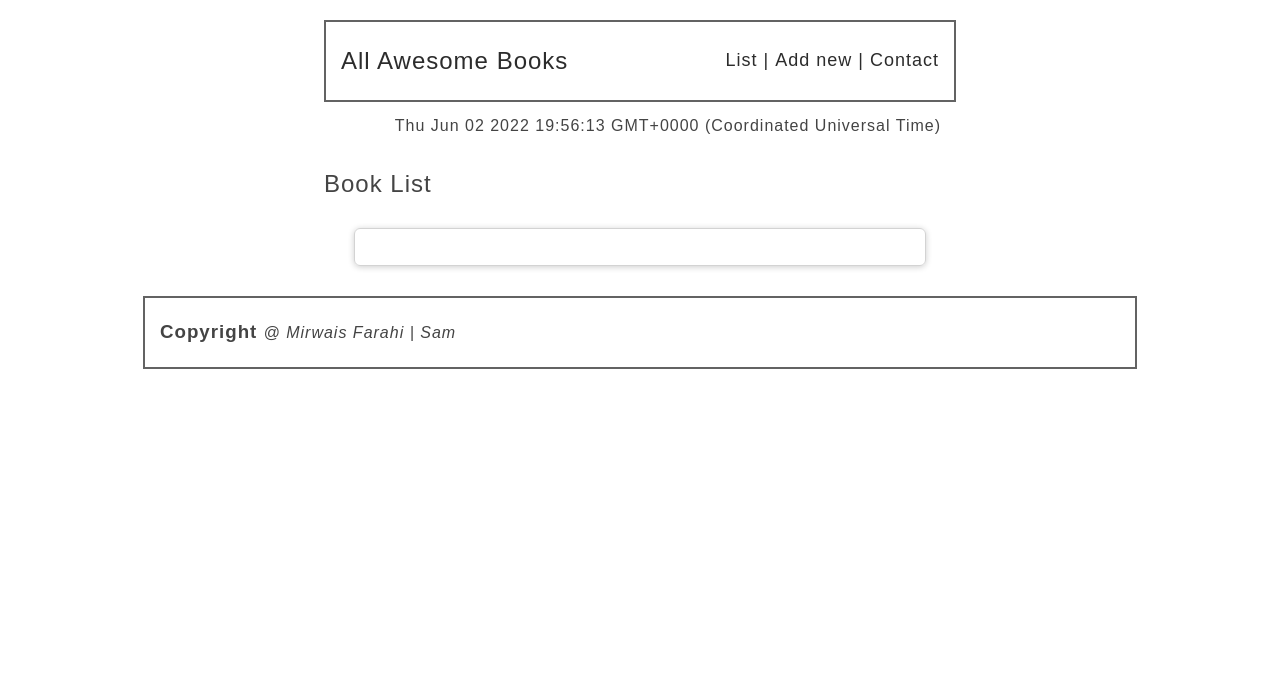
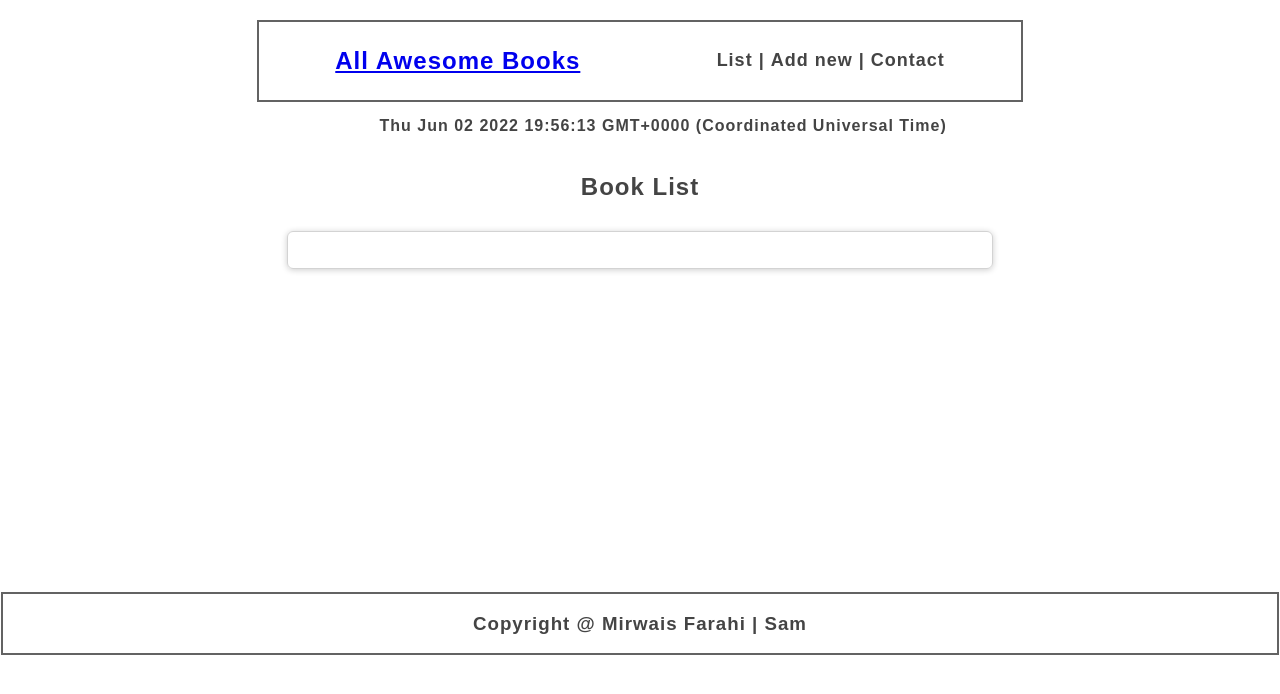
Before and after one commit to mirwaisfarahi/Awesome-Books, a website: page index.html in a window 1280 px wide. Drawn offline with Linux system fonts and the light colour scheme.

Commit message:
Edit style.css File

```diff
--- a/css/style.css
+++ b/css/style.css
@@ -2,13 +2,17 @@ body {
   font-family: sans-serif;
   color: #444;
   letter-spacing: 1px;
+  padding: 0;
+  margin: 1px;
+  font-weight: bold;
 }
 
 /* Nav Bar Style */
 
-.first-heading {
+.logo {
   text-decoration: none;
-  color: #2c2c2c;
+  color: #444;
+  font-size: 18px;
 }
 
 nav {
@@ -16,7 +20,7 @@ nav {
   align-items: center;
   justify-content: space-between;
   border: 2px solid rgb(99, 99, 99);
-  padding: 5px 15px;
+  padding: 5px 10%;
 }
 
 .nav-items {
@@ -27,18 +31,27 @@ nav {
 .nav-link {
   text-decoration: none;
   font-size: 18px;
-  color: #2c2c2c;
+  color: #444;
 }
 
-h1,
-h2 {
-  font-weight: normal;
+.date {
+  display: flex;
+  justify-content: flex-end;
+  margin: 2% 10% 5% 0;
 }
 
+/* Book Section */
+
 #wrapper {
-  width: 50%;
+  width: 60%;
+  height: 100%;
+  min-height: 69vh;
   max-width: 960px;
   margin: 20px auto;
+}
+
+.list-heading {
+  text-align: center;
 }
 
 #book-list {
@@ -100,7 +113,7 @@ h2 {
   font-size: 16px;
   border-radius: 4px 0 0 4px;
   box-sizing: border-box;
-  width: 300px;
+  width: 100%;
   float: left;
   clear: both;
 }
@@ -119,16 +132,8 @@ h2 {
 }
 
 footer {
-  max-width: 960px;
-  margin: 20px auto;
   border: 2px solid rgb(99, 99, 99);
-  padding: 5px 15px;
-}
-
-h3 span {
-  font-weight: 500;
-  font-size: 16px;
-  font-style: italic;
+  text-align: center;
 }
 
 .contact-section {
@@ -140,9 +145,3 @@ h3 span {
 .add-book-heading {
   display: none;
 }
-
-.date {
-  padding: 15px;
-  display: flex;
-  justify-content: flex-end;
-}
```
